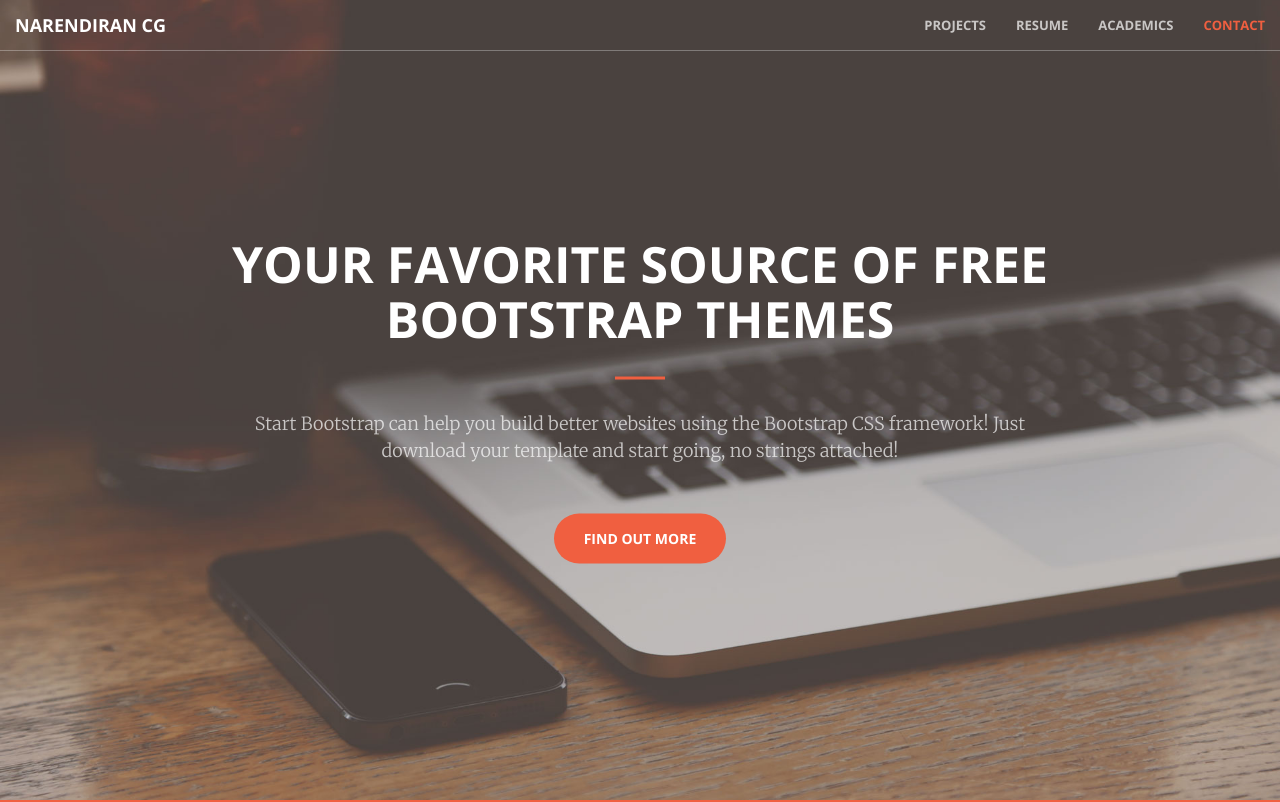
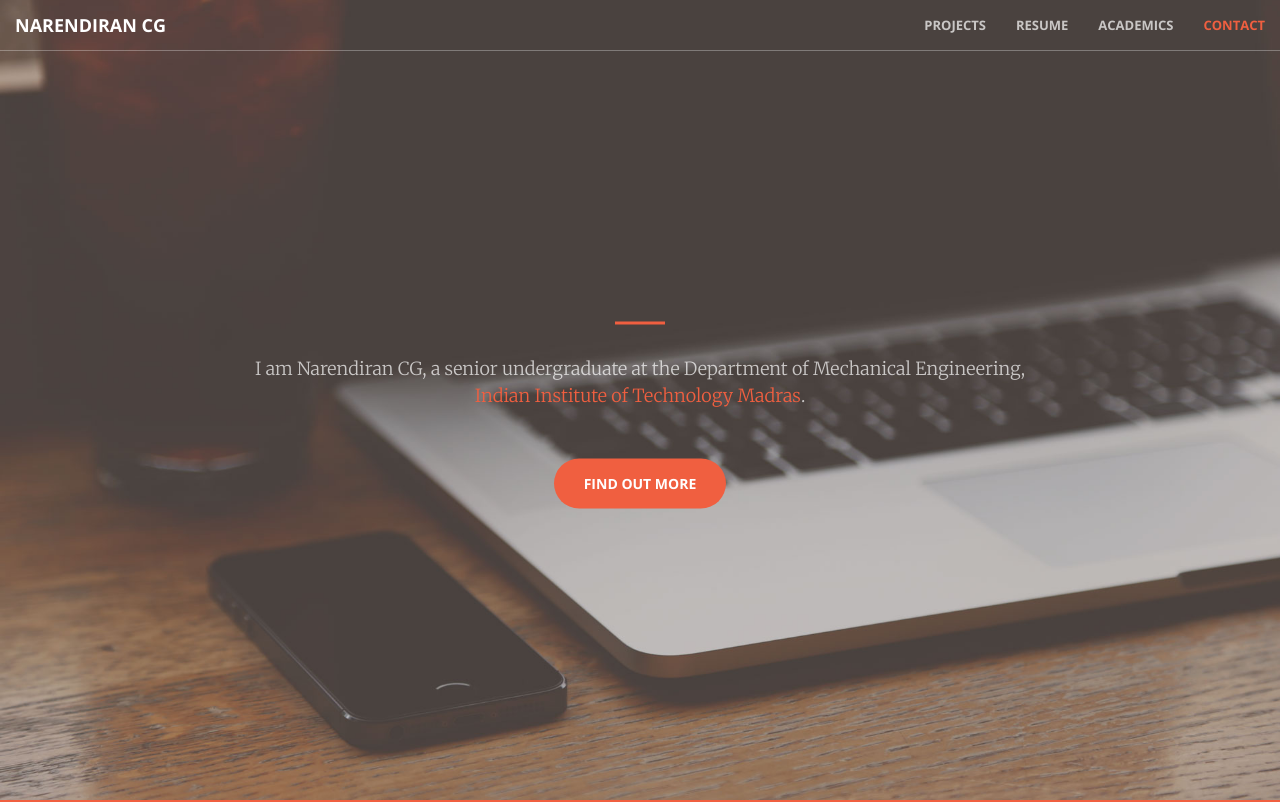
Before and after one commit to cgnarendiran/sample_bootstrap, a website: page index.html in a window 1280 px wide. Shown: the top 802 px of the page. Drawn offline with nearby package versions, Linux system fonts and the light colour scheme.

Commit message:
Update index.html

```diff
--- a/index.html
+++ b/index.html
@@ -71,9 +71,9 @@
     <header>
         <div class="header-content">
             <div class="header-content-inner">
-                <h1 id="homeHeading">Your Favorite Source of Free Bootstrap Themes</h1>
+                <!--h1 id="homeHeading">Your Favorite Source of Free Bootstrap Themes</h1-->
                 <hr>
-                <p>Start Bootstrap can help you build better websites using the Bootstrap CSS framework! Just download your template and start going, no strings attached!</p>
+                <p> I am Narendiran CG, a senior undergraduate at the Department of Mechanical Engineering, <a href="http://www.iitm.ac.in/" target="_blank">Indian Institute of Technology Madras</a>.</p>
                 <a href="#about" class="btn btn-primary btn-xl page-scroll">Find Out More</a>
             </div>
         </div>
```
